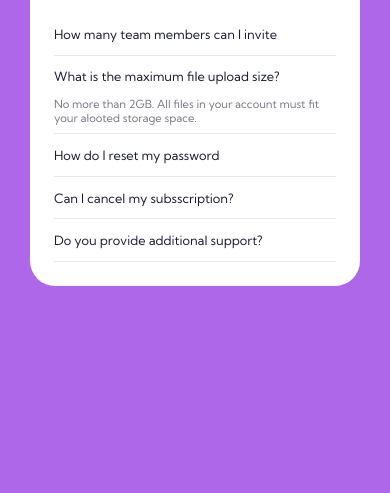
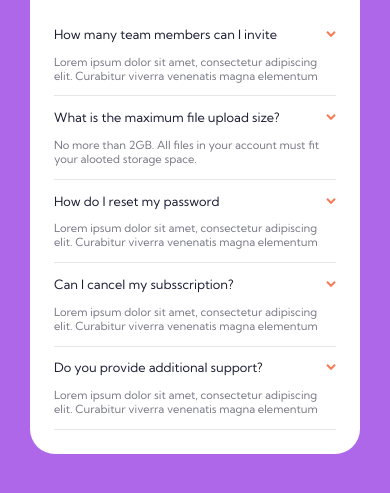
Before and after one commit to cloviswrodrigues/faq_accordion_card, a plain HTML site: page frontend/index.html in a window 390 px wide. Shown: the part 199-692 px from the top of the page. Drawn offline with Linux system fonts and the light colour scheme.

Commit message:
layout mobile em construção

```diff
--- a/frontend/index.html
+++ b/frontend/index.html
@@ -17,30 +17,45 @@
         </div>
         <ul class="questions">
             <li>
-                <h2>How many team members can I invite</h2>
-                <p></p>
+                <div class="asking">
+                    <h2>How many team members can I invite</h2>
+                    <span class="arrow"></span>
+                </div>
+                <p>Lorem ipsum dolor sit amet, consectetur adipiscing elit. Curabitur viverra venenatis magna elementum</p>
                 <div class="divider"></div>
             </li>
             <li>
-                <h2>What is the maximum file upload size?</h2>
+                <div class="asking">
+                    <h2>What is the maximum file upload size?</h2>
+                    <span class="arrow"></span>
+                </div>
                 <p>No more than 2GB. All files in your account
                     must fit your alooted storage space.
                 </p>
                 <div class="divider"></div>
             </li>
             <li>
-                <h2>How do I reset my password</h2>
-                <p></p>
+                <div class="asking">
+                    <h2>How do I reset my password</h2>
+                    <span class="arrow"></span>
+                </div>
+                <p>Lorem ipsum dolor sit amet, consectetur adipiscing elit. Curabitur viverra venenatis magna elementum</p>
                 <div class="divider"></div>
             </li>
             <li>
-                <h2>Can I cancel my subsscription?</h2>
-                <p></p>
+                <div class="asking">
+                    <h2>Can I cancel my subsscription?</h2>
+                    <span class="arrow"></span>
+                </div>
+                <p>Lorem ipsum dolor sit amet, consectetur adipiscing elit. Curabitur viverra venenatis magna elementum</p>
                 <div class="divider"></div>
             </li>
             <li>
-                <h2>Do you provide additional support?</h2>
-                <p></p>
+                <div class="asking">
+                    <h2>Do you provide additional support?</h2>
+                    <span class="arrow"></span>
+                </div>
+                <p>Lorem ipsum dolor sit amet, consectetur adipiscing elit. Curabitur viverra venenatis magna elementum</p>
                 <div class="divider"></div>
             </li>
         </ul>
--- a/frontend/styles/styles.css
+++ b/frontend/styles/styles.css
@@ -77,27 +77,35 @@ body {
 }
 
 .questions li {
+    position: relative;
     width: 100%;
 }
 
+.questions li .asking {
+    display: flex;
+    justify-content: space-between;
+    align-items: center;
+}
 
 .questions li h2 {
+    display: inline-block;
     margin: .8rem 0;
     font-size: .8rem;
     font-weight: 400;
 }
 
-.questions li h2::after {
-    content: '';
-    width: 50px;
-    height: 50px;
-    background-image: url(../assets/icon-arrow-down.svg);
+.questions li .asking .arrow{
+    display: inline-block;
+    width: 10px;
+    height: 6px;
+    background: url(../assets/icon-arrow-down.svg) no-repeat;
+    background-size: auto;
 }
 
 .questions li p {
     font-size: .7rem;
     color: var(--dark_grayish_blue);
-    margin: .5rem 0;
+    margin-bottom: .8rem;
 }
 
 .questions li .divider {
```
